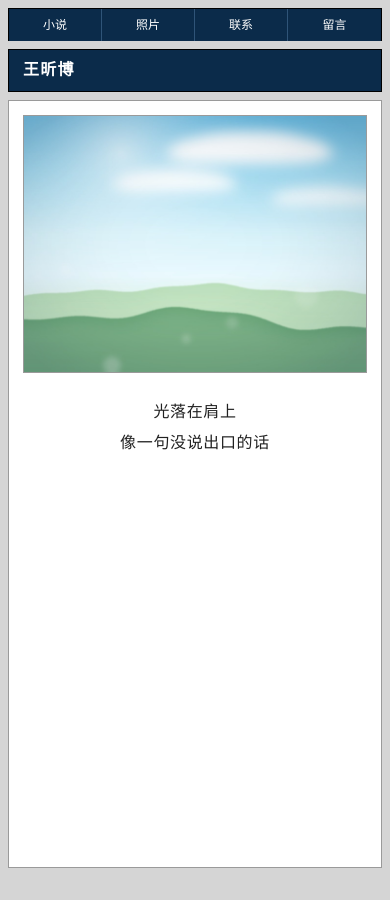
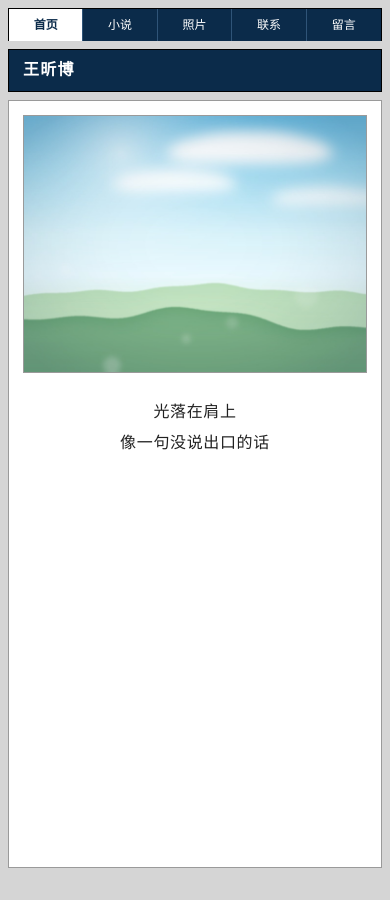
Before and after one commit to ColdRolledSteel1/ColdRolledSteel1.github.io, an MkDocs documentation site: the page built from docs/index.md, in a window 390 px wide. Built offline with MkDocs 1.6.1, drawn with Linux system fonts in a browser that asks for light colours.

Commit message:
导航加「首页」，指向照片 + 小诗首屏
- mkdocs.yml: nav 第一项 首页: index.md
- layout.css: 手机端导航项 25% → 20%，五项平分一行
- README: 补一句首页导航的说明

```diff
--- a/docs/assets/css/layout.css
+++ b/docs/assets/css/layout.css
@@ -109,7 +109,9 @@
   }
 
   .side__item {
-    flex: 1 1 25%;
+    /* 五个导航项平分一行：25% → 20% */
+    flex: 1 1 20%;
+    padding: 6px 4px;
     text-align: center;
     border-bottom: 0;
     border-right: 1px solid #2f5478;
--- a/mkdocs.yml
+++ b/mkdocs.yml
@@ -23,8 +23,9 @@ theme:
   name: null
   custom_dir: theme
 
-# 左侧四个导航项（首页由标题条点击进入，不占导航位）
+# 左侧导航项，顺序即显示顺序
 nav:
+  - 首页: index.md
   - 小说: novels/index.md
   - 照片: photos/index.md
   - 联系: contact.md
```
Also changed, not shown: README.md (+2 -0 lines).
